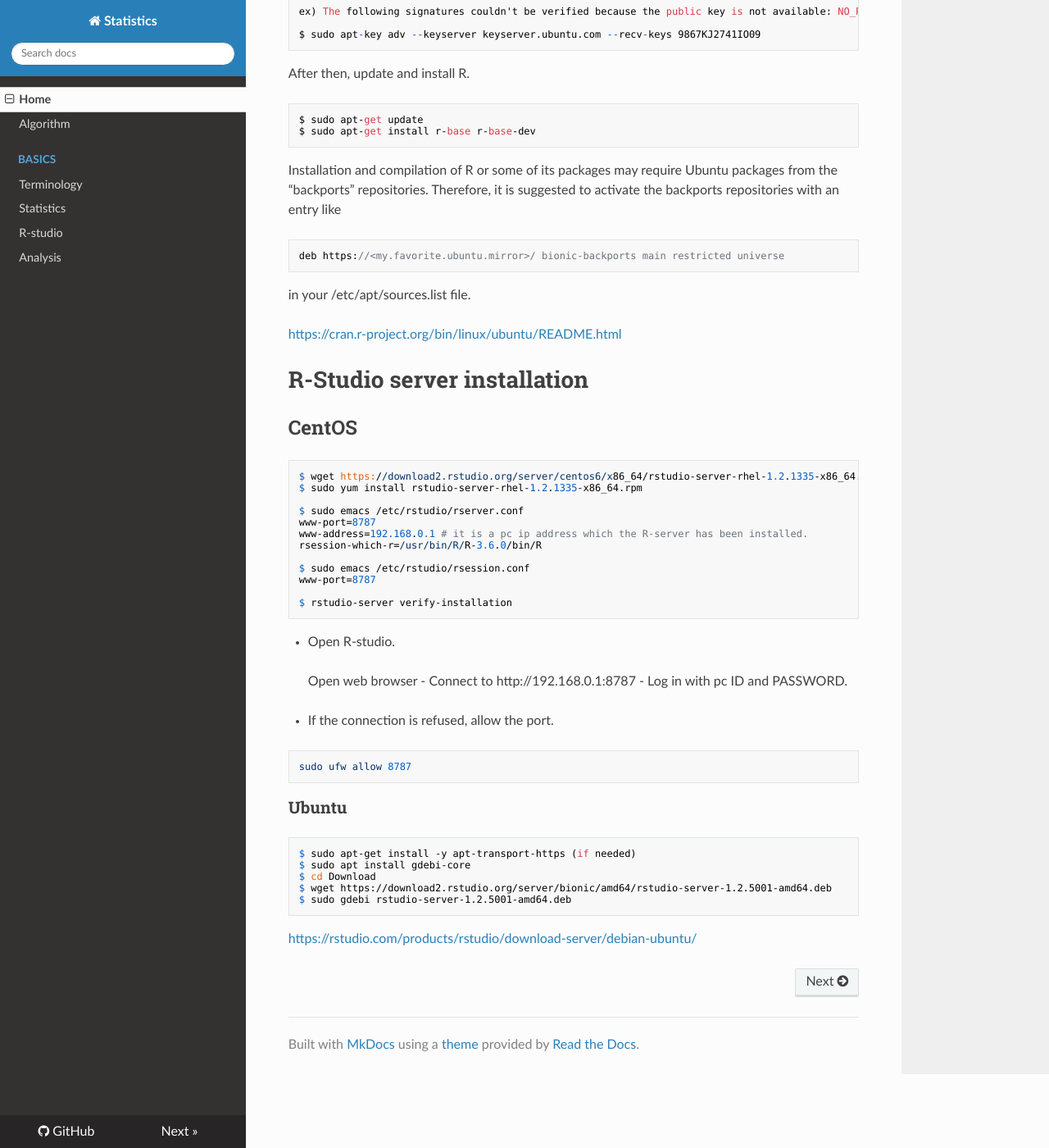
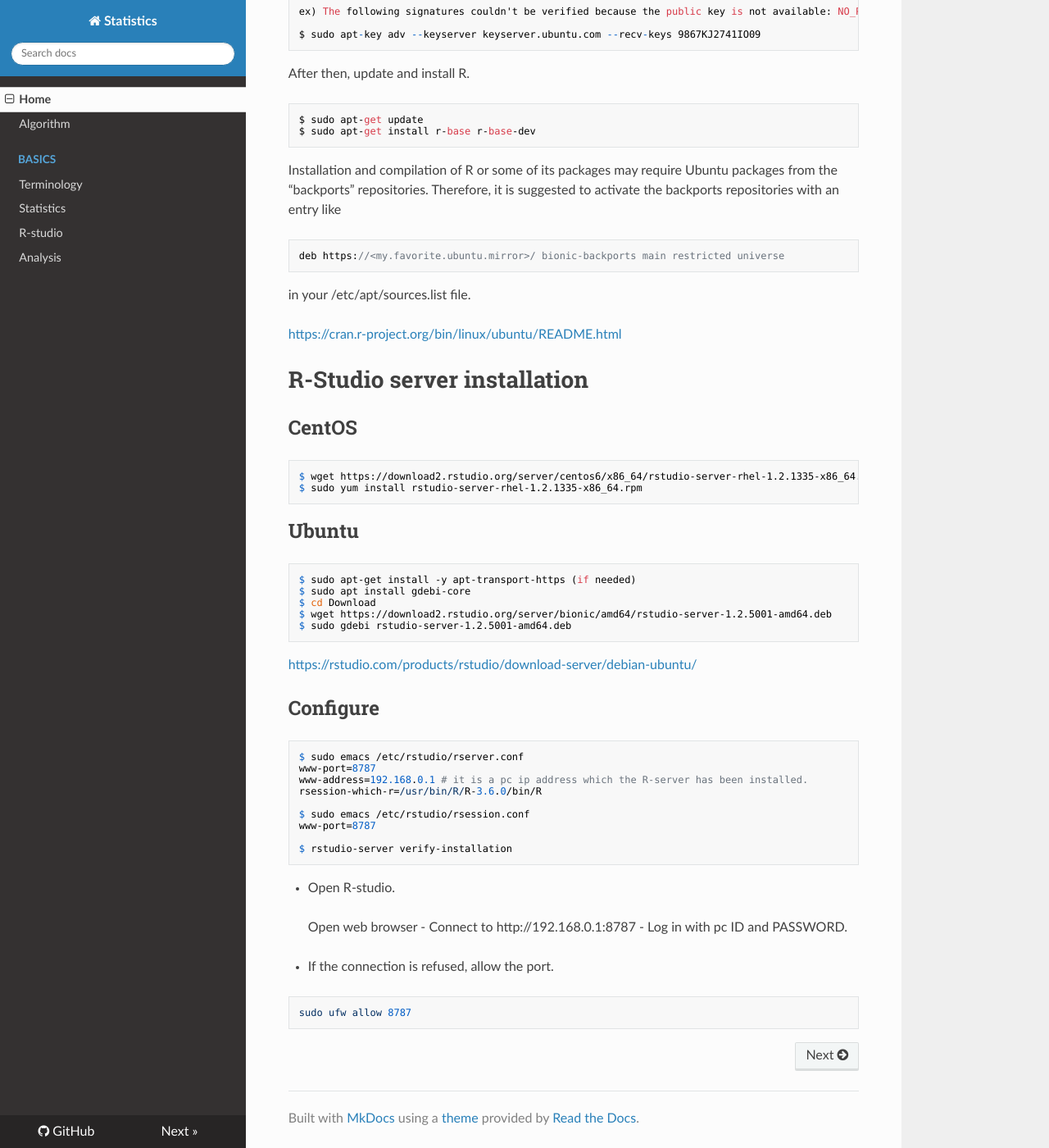
Before and after one commit to WonyoungCho/Statistics, an MkDocs documentation site: the page built from docs/index.md, in a window 1280 px wide and 1400 px high, scrolled down 1080 px. Shown: the whole window at 82% size. Built offline with MkDocs 1.6.1, drawn with Linux system fonts in a browser that asks for light colours; nearby versions of some CDN libraries; old or Windows-style settings are respelled for this version of MkDocs; part of the change alters nothing that is shown.

Commit message:
Update index.md

````diff
--- a/docs/index.md
+++ b/docs/index.md
@@ -67,7 +67,20 @@ in your /etc/apt/sources.list file.
 ```
 $ wget https://download2.rstudio.org/server/centos6/x86_64/rstudio-server-rhel-1.2.1335-x86_64.rpm
 $ sudo yum install rstudio-server-rhel-1.2.1335-x86_64.rpm
+```
 
+## Ubuntu
+```
+$ sudo apt-get install -y apt-transport-https (if needed)
+$ sudo apt install gdebi-core
+$ cd Download
+$ wget https://download2.rstudio.org/server/bionic/amd64/rstudio-server-1.2.5001-amd64.deb
+$ sudo gdebi rstudio-server-1.2.5001-amd64.deb
+```
+<https://rstudio.com/products/rstudio/download-server/debian-ubuntu/>
+
+## Configure
+```
 $ sudo emacs /etc/rstudio/rserver.conf
 www-port=8787
 www-address=192.168.0.1 # it is a pc ip address which the R-server has been installed.
@@ -86,13 +99,3 @@ $ rstudio-server verify-installation
 ```
 sudo ufw allow 8787
 ```
-
-### Ubuntu
-```
-$ sudo apt-get install -y apt-transport-https (if needed)
-$ sudo apt install gdebi-core
-$ cd Download
-$ wget https://download2.rstudio.org/server/bionic/amd64/rstudio-server-1.2.5001-amd64.deb
-$ sudo gdebi rstudio-server-1.2.5001-amd64.deb
-```
-<https://rstudio.com/products/rstudio/download-server/debian-ubuntu/>
````
